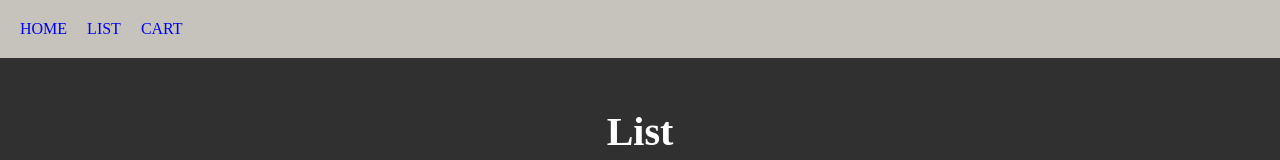
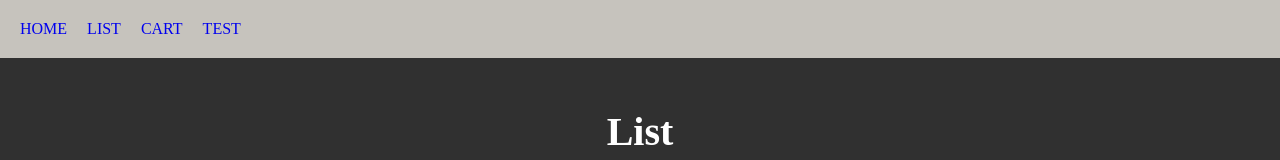
Before and after one commit to GyeongSuKim1/NextJS-Practice, a Next.js app in the folder fresh/: page /list in a window 1280 px wide. Shown: the top 160 px of the page. Built offline with nearby package versions, Linux system fonts and the light colour scheme.

Commit message:
Feat : Component로 분리

```diff
--- a/fresh/app/layout.js
+++ b/fresh/app/layout.js
@@ -10,13 +10,20 @@ export default function RootLayout({ children }) {
   return (
     <html lang="en">
       <body>
-      <div className="navbar">
-        <Link href="/">HOME</Link>
-        <Link href="/list">LIST</Link>
-        <Link href="/cart">CART</Link>
-      </div>
+        <Navber />
         {children}
         </body>
     </html>
   )
 }
+
+function Navber() {
+  return (
+    <div className="navbar">
+    <Link href="/">HOME</Link>
+    <Link href="/list">LIST</Link>
+    <Link href="/cart">CART</Link>
+    <Link href="/test">TEST</Link>
+  </div>
+  )
+}
```
Also changed, not shown: fresh/app/list/page.js (+12 -9 lines).
